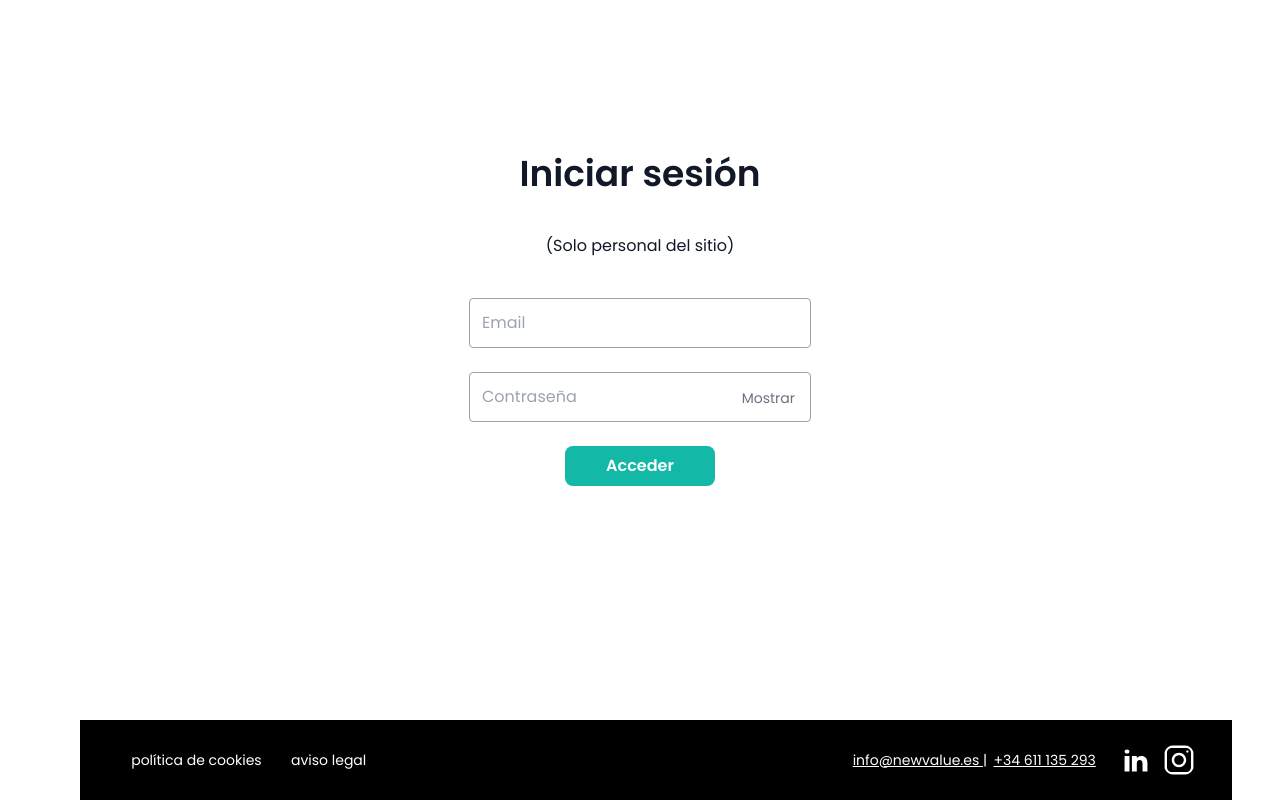
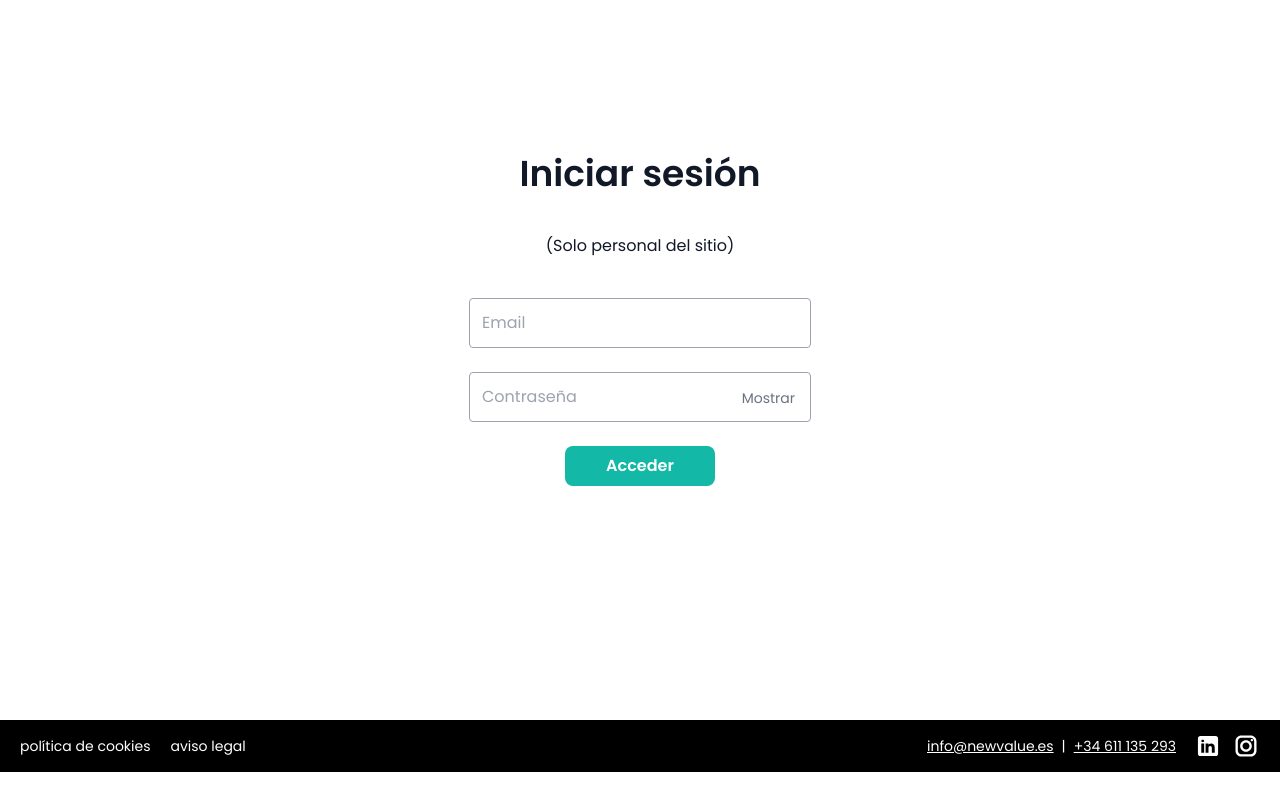
Before and after one commit to mariandrean/NewValue, a React (Vite) app in the folder client/: page /login in a window 1280 px wide. Shown: the part 183-983 px from the top of the page. After the commit the page ends 955 px from the top, so only its background shows below. Built offline with nearby package versions, Linux system fonts and the light colour scheme.

Commit message:
fix(client):fix-style-in-footer

```diff
--- /dev/null
+++ b/client/src/components/Footer.jsx
@@ -0,0 +1,28 @@
+import React from 'react'
+import Linkedin from '../assets/icons8-linkedin.svg'
+import Instagram from '../assets/icons8-instagram.svg'
+
+const Footer = () => {
+    return (
+        <footer className='flex flex-col py-3 px-5 gap-2 items-center align-center bg-black text-white text-sm sm:flex-row sm:justify-between'>
+            <div className="flex gap-5">
+                <a href="https://newvalue.es/politica-privacidad" className="politica">política de cookies </a>
+                <a href="https://newvalue.es/politica-privacidad" className="aviso"> aviso legal</a>
+            </div>
+            <div className="flex gap-3 place-items-center">
+                <p className='self-center flex gap-2 mr-2'>
+                    <a href="mailto:info@newvalue.es?subject=" className="underline">info@newvalue.es</a>
+                    |
+                    <a href="tel:+34611135293" className="underline">+34 611 135 293</a>
+                </p>
+                <a href="https://www.linkedin.com/company/new-value-generation/">
+                    <img src={Linkedin} alt="icon-linkedin" className="h-6" /> </a>
+                <a href="https://www.instagram.com/newvaluegeneration/">
+                    <img src={Instagram} alt="icon-instagram" className="h-7" /> </a>
+
+            </div>
+        </footer>
+    )
+}
+
+export default Footer
--- a/client/src/components/footer/Footer.css
+++ /dev/null
@@ -1,43 +0,0 @@
-footer {
-    background-color: black;
-    width: 90vw;
-    height: 10vh;
-    color: white;
-    display: flex;
-    align-items: center;
-    font-size: 14px;
-}
-
-.privacidad{
-    margin-left: 4vw;
-}
-
-.aviso{
-    margin-left: 2vw;
-}
-
-.footer-container2 {
-    margin-left: 38vw;
-}
-.footer-link{
-    text-decoration: underline;
-}
-
-.footer-link1{
-    text-decoration: underline;
-    margin-left: 0.5vw;
-}
-
-.logosFooter{
-    display: flex;
-    justify-content: flex-end;
-    background-color: black;
-    border-radius: 100px;
-    margin-left: 2vw;
-}
-
-.icon-instagram{
-    border-radius: 10px;
-    margin-right: 0.1vw;
-    margin-left: 1vw;
-}
--- a/client/src/components/footer/Footer.jsx
+++ /dev/null
@@ -1,34 +0,0 @@
-import React from 'react'
-import Linkedin from '../../assets/icon-linkedin.svg'
-import Instagram from '../../assets/icon-instagram.svg'
-import "../footer/Footer.css"
-
-
-const Footer = () => {
-  return (
-    <div>
-        <footer>
-            <div className="footer">
-            <span className="privacidad">
-                <a href="https://newvalue.es/politica-privacidad" className="politica">política de cookies </a>
-                <a href="https://newvalue.es/politica-privacidad" className="aviso"> aviso legal</a>
-            </span>
-            </div>
-            <div className="footer-container2">
-            <span className="footer-text2 Content">
-                <a href="mailto:info@newvalue.es?subject=" className="footer-link">info@newvalue.es |</a>
-                <a href="tel:+34611135293" className="footer-link1">+34 611 135 293</a>
-            </span>
-            </div>
-            <div className="logosFooter">
-                <a href="https://www.linkedin.com/company/new-value-generation/">
-                    <img src={Linkedin} alt="icon-linkedin" className="icon-linkedin"/> </a>
-                <a href="https://www.instagram.com/newvaluegeneration/">
-                    <img src={Instagram} alt="icon-instagram" className="icon-instagram"/> </a>
-            </div>
-            </footer>
-    </div>
-  )
-}
-
-export default Footer
--- a/client/src/layout/LayoutPrivate.jsx
+++ b/client/src/layout/LayoutPrivate.jsx
@@ -2,7 +2,7 @@ import { useEffect } from "react";
 import { Outlet, useNavigate } from "react-router-dom";
 import { useUserContext } from "../context/UserContext";
 import Navbar from "../components/Navbar.jsx";
-import Footer from "../components/footer/Footer";
+import Footer from "../components/Footer";
 
 const LayoutPrivate = () => {
   const token = localStorage.getItem("token");
--- a/client/src/layout/LayoutPublic.jsx
+++ b/client/src/layout/LayoutPublic.jsx
@@ -1,7 +1,7 @@
 import React from 'react'
 import { Outlet } from "react-router-dom";
 import Navbar from "../components/Navbar.jsx"
-import Footer from '../components/footer/Footer';
+import Footer from '../components/Footer.jsx';
 
 
 const LayoutPublic = () => {
@@ -10,8 +10,8 @@ const LayoutPublic = () => {
       <Navbar />
       <main className='px-5 lg:px-20 '>
         <Outlet />
-        <Footer />
       </main>
+      <Footer />
     </div >
   );
 }
```
Also changed, not shown: client/src/assets/icons8-instagram.svg (added), client/src/assets/icons8-linkedin.svg (added).
